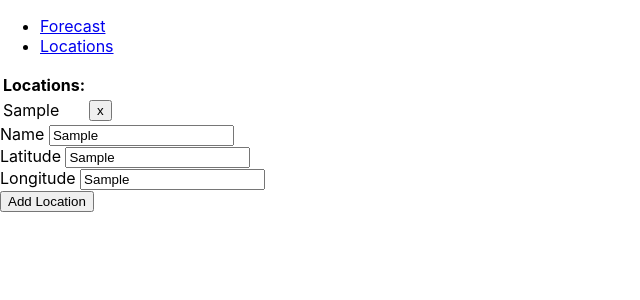
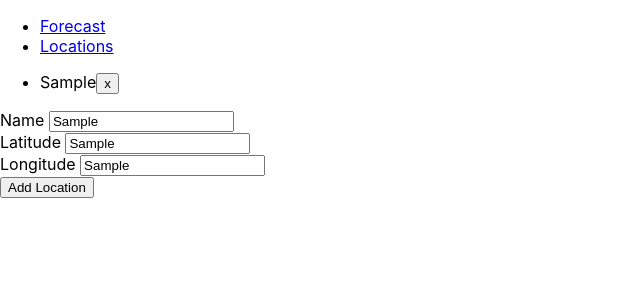
Before and after one commit to shakedva/Weather-App, a React (Create React App) app: page /Locations in a window 1280 px wide. Both pictures are taken after typing "Sample", "Sample", "Sample" into the empty fields and a click on the input "Add Location". Shown: the top 300 px of the page, without its empty margins (0-640 px from the left). Built offline with nearby package versions, Linux system fonts and the light colour scheme.

Commit message:
switched from <table> to <ul>

```diff
--- a/src/contexts/LocationContext.js
+++ b/src/contexts/LocationContext.js
@@ -8,7 +8,7 @@ function locationReducer(state, action) {
             return {locationList: [...state.locationList, action.location]}
         }
         case 'delete': {
-            return {locationList: [...state.locationList.filter(element => element.name !== action.locationToDelete), action.locationToDelete]}
+            return {locationList: [...state.locationList.filter(element => element.key !== action.locationToDelete), action.locationToDelete]}
         }
         default: {
             throw new Error(`Unhandled action type: ${action.type}`)
--- a/src/location/AddLocation.js
+++ b/src/location/AddLocation.js
@@ -4,9 +4,6 @@ import {LocationData} from '../structs/LocationData'
 
 function AddLocation(props) {
     const {dispatch} = useLocation();
-
-
-
 
     const handleSubmit = (event) => {
         event.preventDefault();
--- a/src/location/DeleteLocation.js
+++ b/src/location/DeleteLocation.js
@@ -1,18 +1,15 @@
 import {useLocation} from '../contexts/LocationContext'
 
-function DeleteLocation(props) {
+function DeleteLocation({name}) {
     const {dispatch} = useLocation();
 
     const handleDelete = (event) => {
-        alert(props.name + " " + event.target.parentElement.tagName
-            + " " + event.target.parentElement.parentElement.tagName
-            + " " + event.target.parentElement.parentElement.parentElement.tagName)
-        event.target.parentElement.parentElement.remove();
-        dispatch({type: 'delete', locationToDelete: props.name})
-
+        alert(name + " " + event.target.parentElement.tagName)
+        event.target.parentElement.remove();
+        dispatch({type: 'delete', locationToDelete: name})
 
     }
     return <button onClick={handleDelete}>x</button>;
 }
-//todo li instead of td
+
 export default DeleteLocation;
--- a/src/location/DisplayLocations.js
+++ b/src/location/DisplayLocations.js
@@ -1,4 +1,4 @@
-// import {useState} from "react";
+import {useEffect, useState} from "react";
 import Locations from "./Locations";
 import {useLocation} from '../contexts/LocationContext'
 import LocationRow from './LocationRow'
@@ -8,35 +8,24 @@ function DisplayLocations() {
 
     const {state} = useLocation()
 
-    const locationRows = state.locationList.map((oneLocation) => {
+    //todo maybe state
+    const locationRows = state.locationList.map((oneLocation, index) => {
             return (
-                <React.Fragment key={oneLocation.name}>
+                <React.Fragment key={index}>
                     <LocationRow oneLocation={oneLocation}/>
                 </React.Fragment>
             )
         }
     )
+    const msg = <li>(No locations yet...)</li>
+    let l = state.locationList.length === 0 ? msg : locationRows
 
-    // state.locationList.forEach((oneLocation) => {
-    //     locationRows.push(<LocationRow key={oneLocation.name} oneLocation={oneLocation}/>);
-    // });
-    const msg = <tr>
-        <td>(No locations yet...)</td>
-    </tr>
-
-    let l = state.locationList.length === 0 ? msg : locationRows
     return (
-        <table>
-            <thead>
-            <tr>
-                <th>Locations:</th>
-                <th></th>
-            </tr>
-            </thead>
-            <tbody>{locationRows}</tbody>
-        </table>
-
-    );
+        <ul>
+            {/*<li><h3>Locations:</h3></li>*/}
+            {locationRows}
+        </ul>
+    )
 }
 
 export default DisplayLocations;
--- a/src/location/LocationRow.js
+++ b/src/location/LocationRow.js
@@ -1,12 +1,14 @@
 import DeleteLocation from "./DeleteLocation";
+import {useLocation} from '../contexts/LocationContext'
 
-function LocationRow({oneLocation}) {
+function LocationRow(props) {
+
+    const {dispatch} = useLocation();
 
     return (
-        <tr>
-            <td>{oneLocation.name}</td>
-            <td><DeleteLocation name={oneLocation.name}/></td>
-        </tr>
+        <li>{props.oneLocation.name}
+            <DeleteLocation name={props.oneLocation.name}/>
+        </li>
     );
 }
 
--- a/src/structs/LocationData.js
+++ b/src/structs/LocationData.js
@@ -4,9 +4,3 @@ export const LocationData = function (nameInp, latitudeInp, longitudeInp) {
     const longitude = longitudeInp;
     return {name, latitude, longitude};
 };
-
-// const cardOne = LocationData("davis", 34,35);
-//
-// console.log(cardOne); // {rank: "3", suit: "H"}
-// console.log(cardOne.name);
-// console.log(cardOne.latitude);
```
